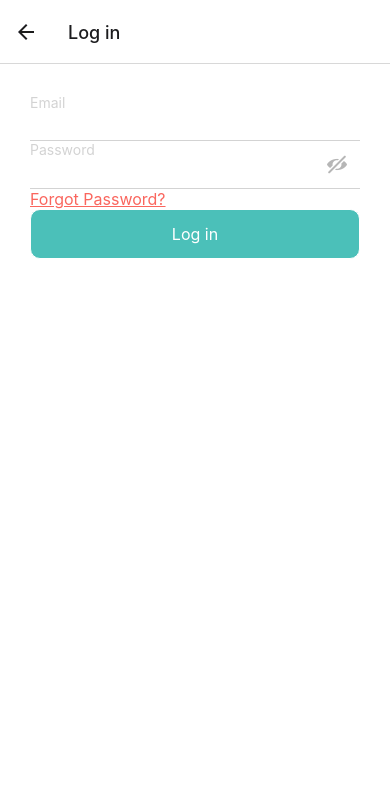
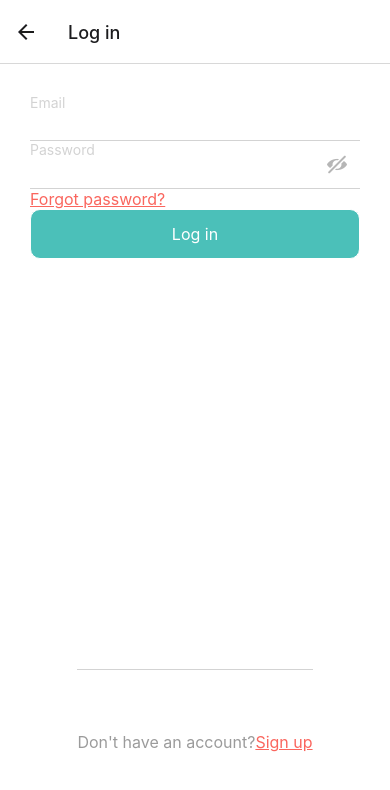
Before and after one commit to alvessteve/donation-mobile-app, a React Native app: screen /Login in a window 390 px wide. Shown: the top 790 px of the page. Built offline with nearby package versions, Linux system fonts and the light colour scheme.

Commit message:
feat(log in): sketeleton of screen

```diff
--- a/src/app/i18n/Translations.ts
+++ b/src/app/i18n/Translations.ts
@@ -11,4 +11,7 @@ export const englishTranslations = {
   'login.header': 'Log in',
   'login.email.label': 'Email',
   'login.password.label': 'Password',
+  'login.link.password': 'Forgot password?',
+  'login.signup.text': 'Don\'t have an account?',
+  'login.signup.label': 'Sign up',
 };
--- a/src/views/design-system/link/Link.tsx
+++ b/src/views/design-system/link/Link.tsx
@@ -1,4 +1,4 @@
-import React from 'react';
+import React, { ReactNode } from 'react';
 import { StyleSheet } from 'react-native';
 import Typography from '../typography/Typography';
 import { useTheme } from '../theme/ThemeContext';
@@ -13,10 +13,10 @@ const LinkStyle = (theme : Theme) => StyleSheet.create({
 
 type LinkType = {
   onPress: () => void
-  label: string
+  label: ReactNode
 };
 
-export default function Link({ label, onPress } : LinkType) {
+export default function Link({ onPress, label } : LinkType) {
   const theme = useTheme();
   return (
     <Typography
--- a/src/views/screens/login/Login.tsx
+++ b/src/views/screens/login/Login.tsx
@@ -5,14 +5,31 @@ import PasswordInput from '../../design-system/password/PasswordInput';
 import { Translation } from '../../../app/i18n/IntlProvider';
 import Link from '../../design-system/link/Link';
 import Button from '../../design-system/button/Button';
+import Typography from '../../design-system/typography/Typography';
+import { useTheme } from '../../design-system/theme/ThemeContext';
 
 export default function LoginScreen() {
+  const theme = useTheme();
   return (
-    <View style={{ backgroundColor: 'white', flex: 1, padding: 30 }}>
-      <Input label={<Translation id="login.email.label" />} />
-      <PasswordInput />
-      <Link onPress={() => {}} label="Forgot Password?" />
-      <Button variant="secondary" title="Log in" onPress={() => {}} />
+    <View style={{ backgroundColor: theme.palette.white, flex: 1, padding: 30 }}>
+      <View style={{ flex: 4 }}>
+        <Input label={<Translation id="login.email.label" />} />
+        <PasswordInput />
+        <Link onPress={() => {}} label={<Translation id="login.link.password" />} />
+        <Button variant="secondary" title="Log in" onPress={() => {}} />
+      </View>
+      <View style={{
+        flex: 1,
+        flexDirection: 'row',
+        alignItems: 'center',
+        alignSelf: 'center',
+        borderTopColor: theme.palette.lightgray,
+        borderTopWidth: 1,
+      }}
+      >
+        <Typography type="h2"><Translation id="login.signup.text" /></Typography>
+        <Link onPress={() => {}} label={<Translation id="login.signup.label" />} />
+      </View>
     </View>
   );
 }
```
Also changed, not shown: 1 other file (tests, documents, lock files or other folders).
